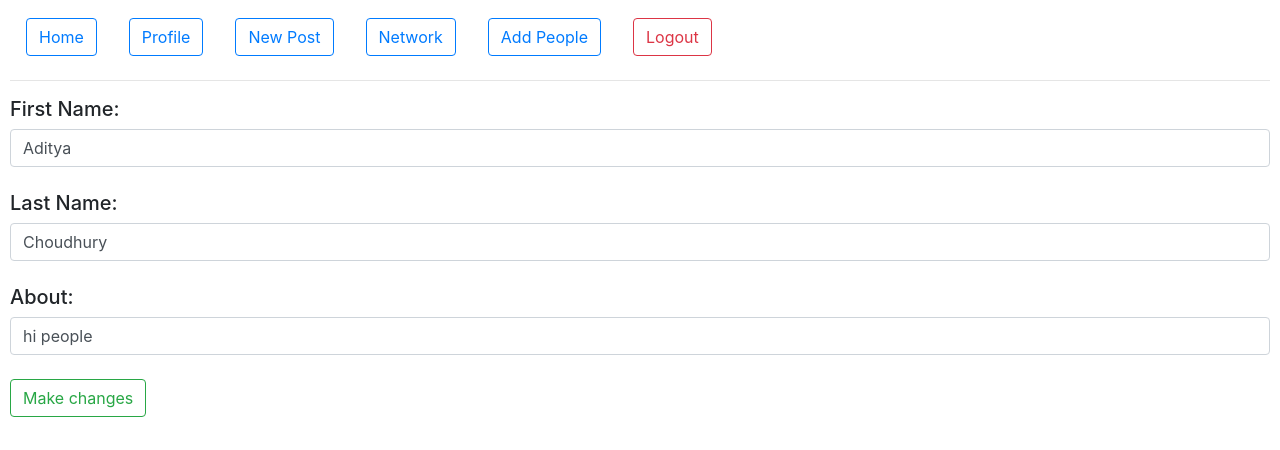
After one commit to adityachoudhury29/connecting, a Django app: page /edit in a window 1280 px wide. The commit adds this page. Shown: the part 350-800 px from the top of the page. Run offline with Django 4.2, Linux system fonts and the light colour scheme; a user stored in the database is signed in; data comes from the database, SQL or seed files in the repository; some libraries are stand-ins or nearby versions.

Commit message:
followers+followings+editprofile

```diff
--- a/lprofile/models.py
+++ b/lprofile/models.py
@@ -19,8 +19,11 @@ class posts(models.Model):
 class profile1(models.Model):
     profowner=models.ForeignKey(User,on_delete=models.CASCADE,blank=True,null=True,related_name="profowner")
     about=models.CharField(max_length=300,blank=True)
-    connection=models.ManyToManyField(User,related_name="connection",blank=True)
+    follower=models.ManyToManyField(User,related_name="follower",blank=True)
+    followers=models.ManyToManyField(User,related_name="followers",blank=True)
     def number_of_conns(self):
-        return self.connection.count()
+        return self.follower.count()
+    def number_of_followers(self):
+        return self.followers.count()
     def __str__(self):
         return f'{self.profowner.first_name} {self.profowner.last_name}'
--- /dev/null
+++ b/lprofile/templates/lprofile/editprof.html
@@ -0,0 +1,14 @@
+{% extends "lprofile/layout.html" %}
+
+{% block body %}
+    <form action="{% url 'edit' %}" method="POST">
+        {% csrf_token %}
+        <h5>First Name:</h5>
+        <input type="text" class="form-control" name="firstname" value="{{ myprof.profowner.first_name }}"><br>
+        <h5>Last Name:</h5>
+        <input type="text" class="form-control" name="lastname" value="{{ myprof.profowner.last_name }}"><br>
+        <h5>About:</h5>
+        <input type="text" class="form-control" name="about" value="{{ myprof.about }}"><br>
+        <button type="submit" class="btn btn-outline-success">Make changes</button>
+    </form>
+{% endblock %}
--- a/lprofile/templates/lprofile/index.html
+++ b/lprofile/templates/lprofile/index.html
@@ -5,7 +5,7 @@
     {% if user.is_authenticated %}
         {% for i in posts1 %}
             <div class="card">
-                <h4 style="padding-left: 15px;padding-top: 10px;">{{ i.owner.first_name }} {{ i.owner.last_name }}</h4>
+                <a href="{% url 'profile1' uname=i.owner %}" style="padding-left: 15px;padding-top: 10px;font-size: 25px;">{{ i.owner.first_name }} {{ i.owner.last_name }}</a>
                 <small style="padding-left: 15px">{{ i.time }}</small><hr>
                 <div class="card-body">
                     <p class="card-text">{{ i.desc }}</p>
@@ -34,7 +34,7 @@
                         &nbsp;&nbsp;
                         {% if user == i.owner %}
                             <div style="display: inline-block;vertical-align: middle">
-                                <form action="{% url 'delete' i.desc %}" method="POST">
+                                <form action="{% url 'delete' i.id %}" method="POST">
                                     {% csrf_token %}
                                     <button type="submit" name='delete' class="btn btn-danger">Delete Post</button>
                                 </form>
--- a/lprofile/templates/lprofile/layout.html
+++ b/lprofile/templates/lprofile/layout.html
@@ -42,9 +42,16 @@
                     </a>
                 </li>
                 <li class="nav-item">
-                    <a class="nav-link" href="{% url 'connections' %}">
+                    <a class="nav-link" href="{% url 'followings' uname=request.user %}">
                         <button class="btn btn-outline-primary">
                             Network
+                        </button>
+                    </a>
+                </li>
+                <li class="nav-item">
+                    <a class="nav-link" href="{% url 'addc' %}">
+                        <button class="btn btn-outline-primary">
+                            Add People
                         </button>
                     </a>
                 </li>
--- a/lprofile/urls.py
+++ b/lprofile/urls.py
@@ -10,6 +10,10 @@ urlpatterns=[
     path("create", views.create, name="create"),
     path("like/<int:pk>", views.like, name="like"),
     path("dislike/<int:pk>", views.dislike, name="dislike"),
-    path("connections", views.conn, name="connections"),
-    path("delete/<str:des>",views.deletepost, name="delete")
+    path("followings/<str:uname>", views.foll, name="followings"),
+    path("delete/<int:id>",views.deletepost, name="delete"),
+    path("addconnection",views.addc, name="addc"),
+    path("follow/<str:uname>",views.add, name="follow"),
+    path("unfollow/<str:uname>",views.remove, name="unfollow"),
+    path("edit",views.editprof, name="edit"),
 ]
--- a/lprofile/views.py
+++ b/lprofile/views.py
@@ -102,29 +102,77 @@ def dislike(request,pk):
 def profilefunc(request,uname):
     try:
         user=User.objects.get(username=uname)
-        if profile1.objects.get(profowner=user) is None:
+        try:
+            myprof=profile1.objects.get(profowner=user)
+            return render(request,'lprofile/profile1.html',{
+                'myprof':myprof
+            })
+        except ObjectDoesNotExist:
             myprof=profile1(profowner=user)
             myprof.save()
-        else:
-            myprof=profile1.objects.get(profowner=user)
-        return render(request,'lprofile/profile1.html',{
-            'myprof':myprof
-        })
+            return render(request,'lprofile/profile1.html',{
+                'myprof':myprof
+            })
     except ObjectDoesNotExist:
         return render(request,'lprofile/profnotfound.html')
 
-def conn(request):
+def foll(request,uname):
     try:
-        conn=profile1.objects.get(profowner=request.user)
-        conns=conn.connection.all()
+        user=User.objects.get(username=uname)
+        conn=profile1.objects.get(profowner=user)
+        conns=conn.follower.all()
+        folls=conn.followers.all()
         return render(request,'lprofile/conn.html',{
             'conns':conns,
-            'conn':conn
+            'conn':conn,
+            'folls':folls
         })
     except ObjectDoesNotExist:
         return render(request,'lprofile/noconn.html')
 
-def deletepost(request,des):
-    post=posts.objects.get(desc=des)
+def deletepost(request,id):
+    post=posts.objects.get(pk=id)
     post.delete()
     return HttpResponseRedirect(reverse('index'))
+
+def addc(request):
+    me=profile1.objects.get(profowner=request.user)
+    profiles=profile1.objects.all().exclude(profowner=request.user)
+    return render(request,'lprofile/addc.html',{
+        'users':profiles,
+        'me':me.follower.all()
+    })
+
+def add(request,uname):
+    user=User.objects.get(username=uname)
+    profile=profile1.objects.get(profowner=request.user)
+    if request.method=='POST':
+        if user not in profile.follower.all():
+            profile.follower.add(user)
+            profile1.objects.get(profowner=user).followers.add(request.user)
+        return HttpResponseRedirect(reverse('followings',args=[request.user]))
+
+def remove(request,uname):
+    user=User.objects.get(username=uname)
+    profile=profile1.objects.get(profowner=request.user)
+    if request.method=='POST':
+        if user in profile.follower.all():
+            profile.follower.remove(user)
+            profile1.objects.get(profowner=user).followers.remove(request.user)
+        return HttpResponseRedirect(reverse('followings',args=[request.user]))
+
+def editprof(request):
+    myprof=profile1.objects.get(profowner=request.user)
+    if request.method=='GET':
+        return render(request,'lprofile/editprof.html',{
+            'myprof':myprof
+        })
+    else:
+        fn=request.POST["firstname"]
+        ln=request.POST["lastname"]
+        abt=request.POST["about"]
+        myprof.profowner.first_name=fn
+        myprof.profowner.last_name=ln
+        myprof.about=abt
+        myprof.save()
+        return HttpResponseRedirect(reverse('profile1',args=[request.user]))
```
Also changed, not shown: lprofile/templates/lprofile/addc.html (added, +23 -0 lines), lprofile/templates/lprofile/conn.html (+10 -2 lines), lprofile/templates/lprofile/profile1.html (+20 -1 lines), db.sqlite3, lprofile/migrations/0018_rename_connection_profile1_follower.py (added), lprofile/migrations/0019_alter_profile1_follower.py (added), lprofile/migrations/0020_profile1_followers.py (added).
